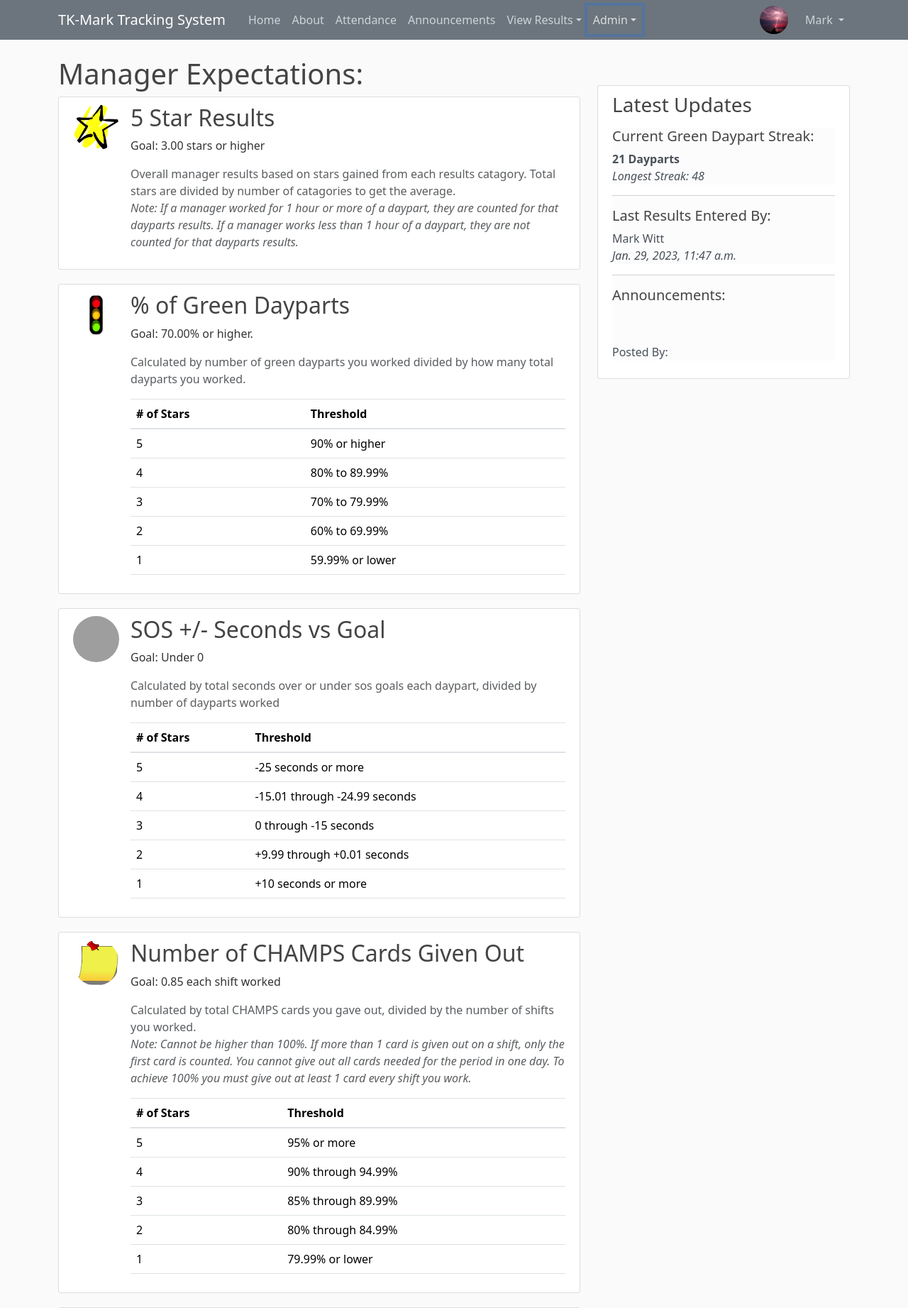
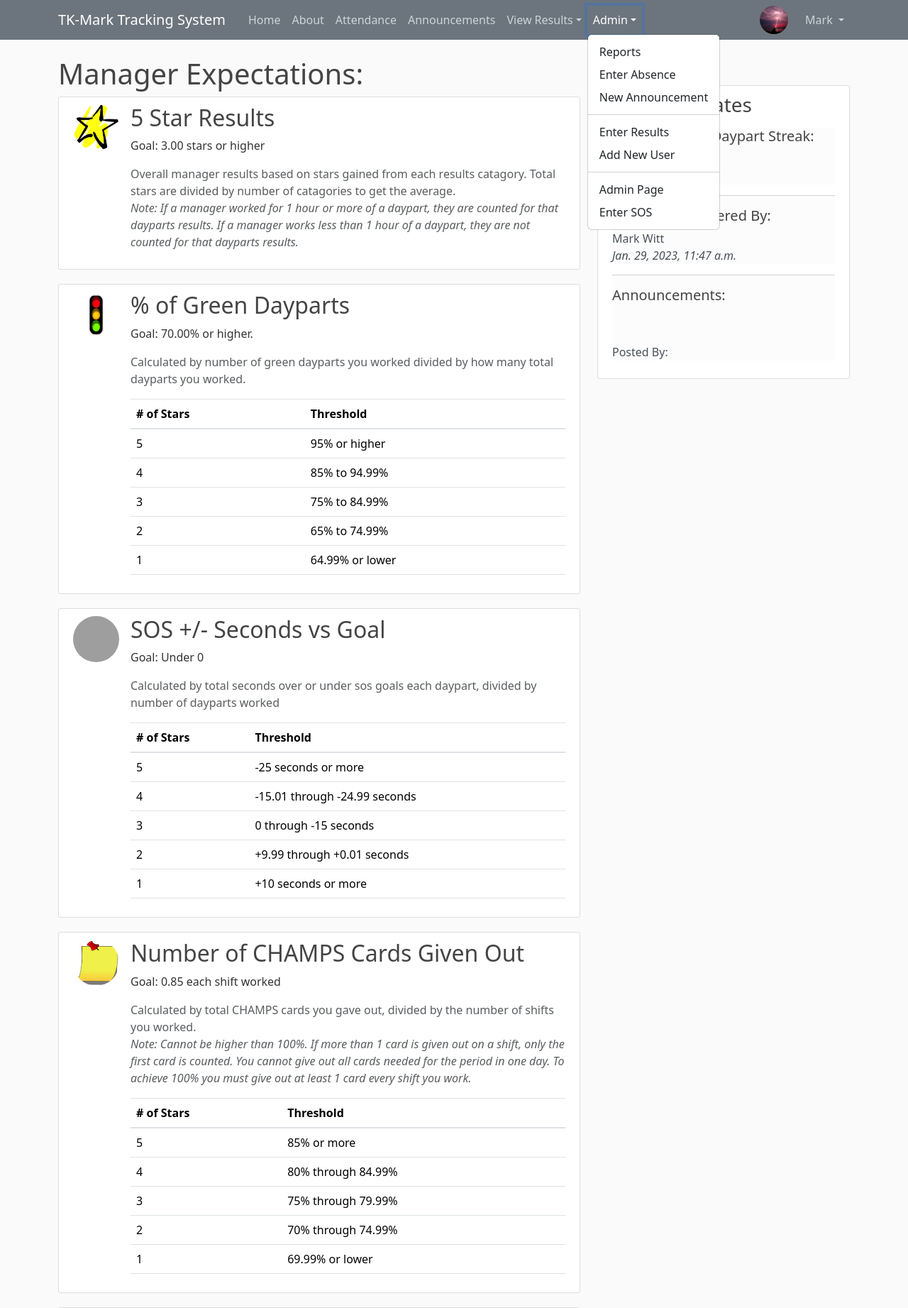
Before and after one commit to AcidEdge/tkmark, a Django app: page /about/ in a window 1280 px wide, after a click on "Admin". Shown: the top 1843 px of the page at 71% size. Run offline with Django 4.2, Linux system fonts and the light colour scheme; a user stored in the database is signed in; data comes from the database, SQL or seed files in the repository; both versions use the stored data as it was after the commit; data that the repository does not hold is empty; some libraries are stand-ins or nearby versions; grey boxes are pictures that could not be loaded.

Commit message:
goals update, fix dropdowns

```diff
--- a/reports/templates/reports/result_pdf.html
+++ b/reports/templates/reports/result_pdf.html
@@ -20,7 +20,7 @@
         <p class="text-muted"><i>Period manager results report with 5 star manager results</i>
         </p>
 
-          <a class="nav-link dropdown-toggle" href="#" role="button" data-bs-toggle="dropdown" aria-expanded="false">
+          <a class="nav-link dropdown-toggle" href="#" role="button" data-toggle="dropdown" aria-expanded="false">
             Select Report Period</a>
           <ul id="div1" class="dropdown-menu">
             <li><a class="dropdown-item" href="{% url 'results-report' 19 %}" target="_blank">Current Period</a></li>
@@ -54,7 +54,7 @@
         <p class="text-muted"><i>Manager results report for individual managers, with full year results</i>
         </p>
         <div>
-          <a class="nav-link dropdown-toggle" href="#" role="button" data-bs-toggle="dropdown" aria-expanded="false">
+          <a class="nav-link dropdown-toggle" href="#" role="button" data-toggle="dropdown" aria-expanded="false">
             Select Manager</a>
           <ul class="dropdown-menu">
             {% for result in manager %}
@@ -72,7 +72,7 @@
         </p>
           <a href="{% url 'attendance-policy-pdf' %}" style="padding-left: 17px;" target="_blank">Attendance Policy</a><br>
           <a href="{% url 'attendance-last-30' %}" style="padding-left: 17px;" target="_blank">All Attendance for the last 30-Days</a>
-          <a class="nav-link dropdown-toggle" href="#" role="button" data-bs-toggle="dropdown" aria-expanded="false">
+          <a class="nav-link dropdown-toggle" href="#" role="button" data-toggle="dropdown" aria-expanded="false">
             Select Employee</a>
           <ul id="div1" class="dropdown-menu">
             {% for result in employee %}
--- a/results/templates/results/about.html
+++ b/results/templates/results/about.html
@@ -29,23 +29,23 @@
               <tbody>
                 <tr>
                   <td>5</td>
-                  <td>90% or higher</td>
+                  <td>95% or higher</td>
                 </tr>
                 <tr>
                   <td>4</td>
-                  <td>80% to 89.99%</td>
+                  <td>85% to 94.99%</td>
                 </tr>
                 <tr>
                   <td>3</td>
-                  <td>70% to 79.99%</td>
+                  <td>75% to 84.99%</td>
                 </tr>
                 <tr>
                   <td>2</td>
-                  <td>60% to 69.99%</td>
+                  <td>65% to 74.99%</td>
                 </tr>
                 <tr>
                   <td>1</td>
-                  <td>59.99% or lower</td>
+                  <td>64.99% or lower</td>
                 </tr>
               </tbody>
             </table>
@@ -108,23 +108,23 @@
               <tbody>
                 <tr>
                   <td>5</td>
-                  <td>95% or more</td>
+                  <td>85% or more</td>
                 </tr>
                 <tr>
                   <td>4</td>
-                  <td>90% through 94.99%</td>
+                  <td>80% through 84.99%</td>
                 </tr>
                 <tr>
                   <td>3</td>
-                  <td>85% through 89.99%</td>
+                  <td>75% through 79.99%</td>
                 </tr>
                 <tr>
                   <td>2</td>
-                  <td>80% through 84.99%</td>
+                  <td>70% through 74.99%</td>
                 </tr>
                 <tr>
                   <td>1</td>
-                  <td>79.99% or lower</td>
+                  <td>69.99% or lower</td>
                 </tr>
               </tbody>
             </table>
--- a/results/templates/results/base.html
+++ b/results/templates/results/base.html
@@ -34,7 +34,7 @@
             <a class="nav-item nav-link" href="{% url 'attendance-home' %}">Attendance</a>
             <a class="nav-item nav-link" href="{% url 'blog-home' %}">Announcements</a>
             <div class="dropdown">
-              <a href="#" class="dropdown-toggle nav-item nav-link" data-bs-toggle="dropdown">View Results</a>
+              <a href="#" class="dropdown-toggle nav-item nav-link" data-toggle="dropdown">View Results</a>
                 <div class="dropdown-menu">
                   <a href="{% url 'results-home' %}" class="dropdown-item">Current Period</a>
                   <hr class="dropdown-divider">
@@ -62,7 +62,7 @@
             {% endif %}
             {% if user.is_staff %}
             <div class="dropdown">
-              <a href="#" class="dropdown-toggle nav-item nav-link" data-bs-toggle="dropdown">Admin</a>
+              <a href="#" class="dropdown-toggle nav-item nav-link" data-toggle="dropdown">Admin</a>
                 <div class="dropdown-menu">
                   <a href="{% url 'results-pdf' %}" class="dropdown-item">Reports</a>
                   <a href="{% url 'attendance-form' %}" class="dropdown-item">Enter Absence</a>
@@ -86,7 +86,7 @@
               {% if user.is_authenticated %}
                 <img class="rounded-circle article-img" src="{{ user.profile.image.url }}" style="width:40px;height:40px">
                 <li class="nav-item dropdown">
-                  <a class="nav-link dropdown-toggle" href="#" role="button" data-bs-toggle="dropdown" aria-expanded="false">
+                  <a class="nav-link dropdown-toggle" href="#" role="button" data-toggle="dropdown" aria-expanded="false">
                     {{ user.first_name }}
                   </a>
                   <ul class="dropdown-menu">
--- a/results/views.py
+++ b/results/views.py
@@ -116,13 +116,13 @@ def update_results(new_results):
         dissat_results.dissat = dissat_results.dissat / 4
 
 #go through results and assign stars for each result area
-    if green_results.green_percent >= 90.00:
+    if green_results.green_percent >= 95.00:
         Stars.objects.filter(manager=new_results[0], period=new_results[1]).update(green_stars=5)
-    elif green_results.green_percent >=80.00 and green_results.green_percent <=89.99:
+    elif green_results.green_percent >=85.00 and green_results.green_percent <=94.99:
         Stars.objects.filter(manager=new_results[0], period=new_results[1]).update(green_stars=4)
-    elif green_results.green_percent >=70.00 and green_results.green_percent <=79.99:
+    elif green_results.green_percent >=75.00 and green_results.green_percent <=84.99:
         Stars.objects.filter(manager=new_results[0], period=new_results[1]).update(green_stars=3)
-    elif green_results.green_percent >=60.00 and green_results.green_percent <=69.99:
+    elif green_results.green_percent >=65.00 and green_results.green_percent <=74.99:
         Stars.objects.filter(manager=new_results[0], period=new_results[1]).update(green_stars=2)
     else:
         Stars.objects.filter(manager=new_results[0], period=new_results[1]).update(green_stars=1)
@@ -136,13 +136,13 @@ def update_results(new_results):
         Stars.objects.filter(manager=new_results[0], period=new_results[1]).update(second_stars=2)
     else:
         Stars.objects.filter(manager=new_results[0], period=new_results[1]).update(second_stars=1)
-    if champs_results.champs_percent >= 95.00:
+    if champs_results.champs_percent >= 85.00:
         Stars.objects.filter(manager=new_results[0], period=new_results[1]).update(champ_stars=5)
-    elif champs_results.champs_percent >= 90.00 and champs_results.champs_percent <= 94.99:
+    elif champs_results.champs_percent >= 80.00 and champs_results.champs_percent <= 84.99:
         Stars.objects.filter(manager=new_results[0], period=new_results[1]).update(champ_stars=4)
-    elif champs_results.champs_percent >=85.00 and champs_results.champs_percent <= 89.99:
+    elif champs_results.champs_percent >=75.00 and champs_results.champs_percent <= 79.99:
         Stars.objects.filter(manager=new_results[0], period=new_results[1]).update(champ_stars=3)
-    elif champs_results.champs_percent >= 80.00 and champs_results.champs_percent <= 84.99:
+    elif champs_results.champs_percent >= 70.00 and champs_results.champs_percent <= 74.99:
         Stars.objects.filter(manager=new_results[0], period=new_results[1]).update(champ_stars=2)
     else:
         Stars.objects.filter(manager=new_results[0], period=new_results[1]).update(champ_stars=1)
```
Also changed, not shown: reports/templates/reports/goals.html (+5 -5 lines), db.sqlite3.
